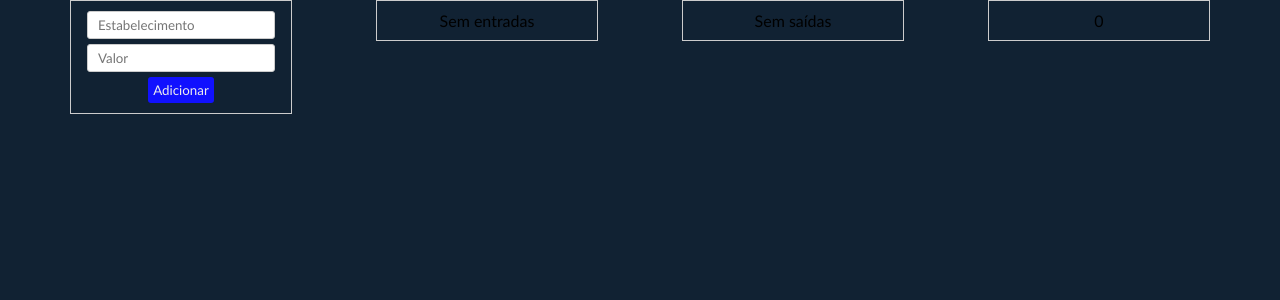
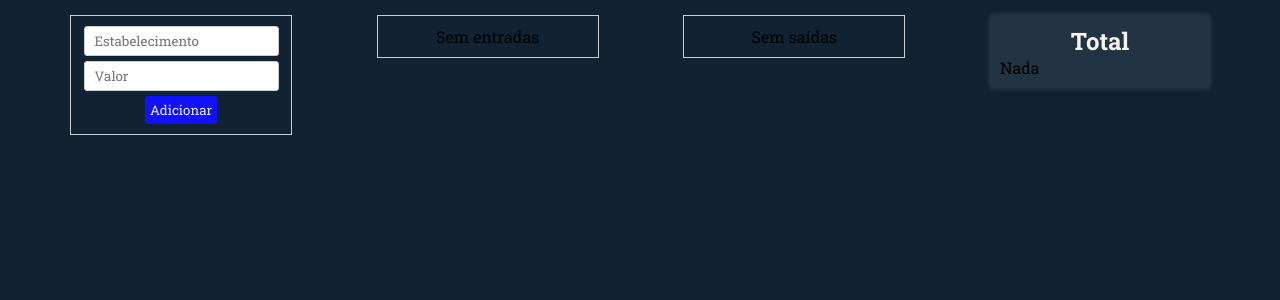
Before and after one commit to BrittosMonteiro/controle-financeiro, a Vue app: page / in a window 1280 px wide. Shown: the top 300 px of the page. Built offline with nearby package versions, Linux system fonts and the light colour scheme.

Commit message:
Adição componente DisplayValue

```diff
--- a/public/index.html
+++ b/public/index.html
@@ -6,6 +6,8 @@
     <meta name="viewport" content="width=device-width,initial-scale=1.0">
     <link rel="icon" href="<%= BASE_URL %>favicon.ico">
     <title>Controle financeiro</title>
+    <link rel="preconnect" href="https://fonts.gstatic.com">
+    <link href="https://fonts.googleapis.com/css2?family=Roboto+Slab:wght@100;200;300;400;500;600;700;800;900&display=swap" rel="stylesheet">
   </head>
   <body>
     <noscript>
--- a/src/App.vue
+++ b/src/App.vue
@@ -25,7 +25,7 @@ export default {
   outline: 0;
   border: none;
   list-style-type: none;
-  font-family: "Trebuchet MS";
+  font-family: 'Roboto Slab';
 }
 html, body{
   width: 100%;
@@ -42,6 +42,6 @@ button{
   max-width: 1140px;
   height: 100%;
   margin: auto;
-  /* background-color: #323425; */
+  padding: 15px 0;
 }
 </style>
--- a/src/components/Container.vue
+++ b/src/components/Container.vue
@@ -10,17 +10,20 @@
 
         <div class="card" v-if="saidas.length <= 0">Sem saídas</div>
         <Lista v-else :lista="saidas" />
-        <div class="card" v-if="total >= 0.00">{{total}}</div>
+        <!-- <div class="card" v-if="total >= 0.00">{{total}}</div> -->
+        <DisplayValue title="Total" v-bind:value="total" />
     </div>
 </template>
 
 <script>
 import Lista from './Lista'
+import DisplayValue from './DisplayValue'
 
 export default {
     name: 'Container',
     components:{
-        Lista
+        Lista,
+        DisplayValue,
     },
     data(){
         return {
@@ -54,7 +57,7 @@ export default {
                 localStorage.setItem('entradas', JSON.stringify(this.entradas))
             }
 
-            this.total = (parseInt(this.entradas.reduce((t, i) => t+i.custo, 0)))+(parseInt(this.saidas.reduce((t, i) => t+i.custo, 0)))
+            this.total = (parseFloat(this.entradas.reduce((t, i) => t+i.custo, 0)))+(parseFloat(this.saidas.reduce((t, i) => t+i.custo, 0)))
 
             this.estab = '';
             this.valor = '';
@@ -66,6 +69,11 @@ export default {
 
         let saidasStorage = localStorage.getItem('saidas')
         {saidasStorage != null ? this.saidas.push(...JSON.parse(saidasStorage)) : ''}
+
+        let somaEntrada = this.entradas.reduce((soma, x) => soma+x.custo, 0);
+        let somaSaida = this.saidas.reduce((soma, y) => soma + y.custo, 0);
+
+        this.total = somaEntrada+somaSaida;
     }
 }
 </script>
--- /dev/null
+++ b/src/components/DisplayValue.vue
@@ -0,0 +1,37 @@
+<template>
+    <div class="displayValue">
+        <h1 class="displayValueTitle">{{title}}</h1>
+        <span v-if="value > 0.00" class="">R$ {{value}}</span>
+        <span v-else-if="value < 0.00" class="">R$ {{value}}</span>
+        <span v-else class="">Nada</span>
+    </div>
+</template>
+
+<script>
+export default {
+    name: 'DisplayValue',
+    props:{
+        title: String,
+        value: Number,
+    },
+}
+</script>
+
+<style scoped>
+.displayValue{
+    display: flex;
+    flex-direction: column;
+    width: 100%;
+    max-width: 200px;
+    background-color: #234;
+    padding: 10px;
+    border-radius: 3px;
+    box-shadow: 0 0 0.3em #345;
+}
+.displayValueTitle{
+    display: flex;
+    justify-content: center;
+    color: #f6f4eb;
+    font-size: 24px;
+}
+</style>
```
